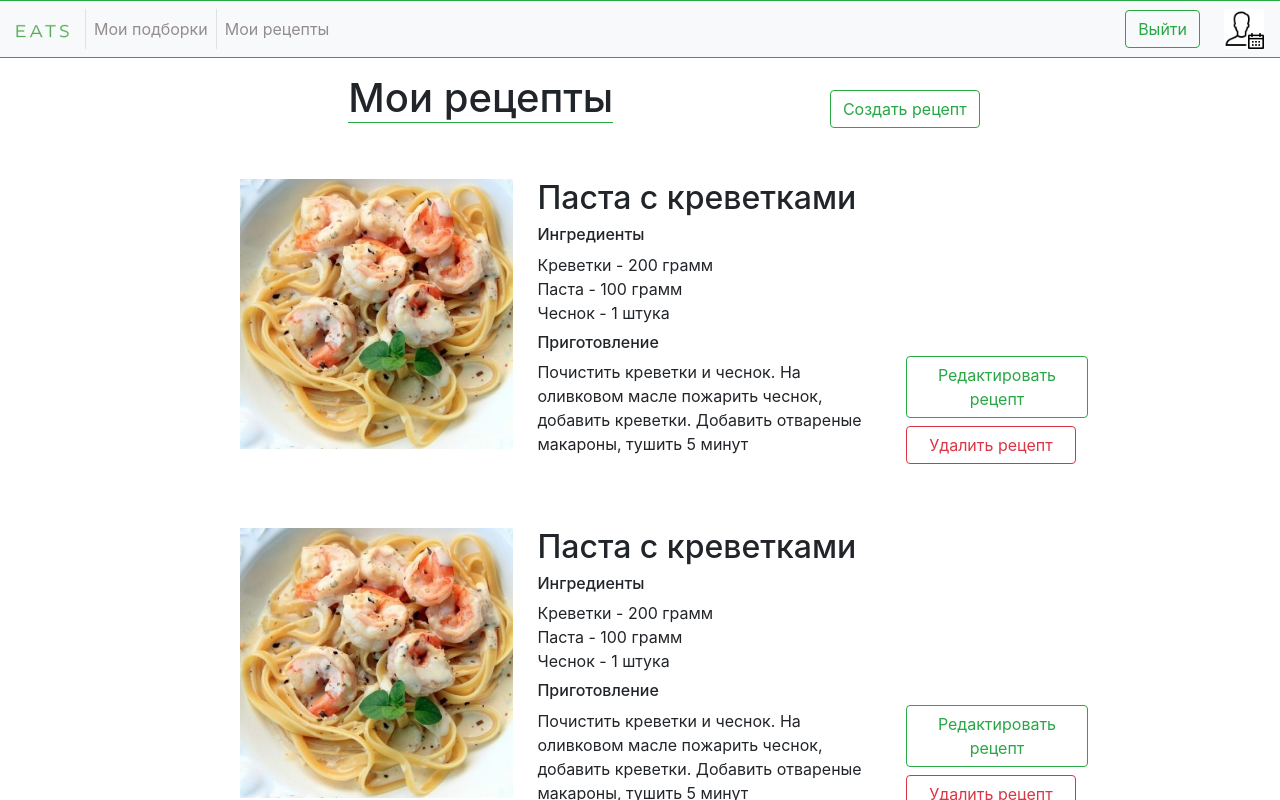
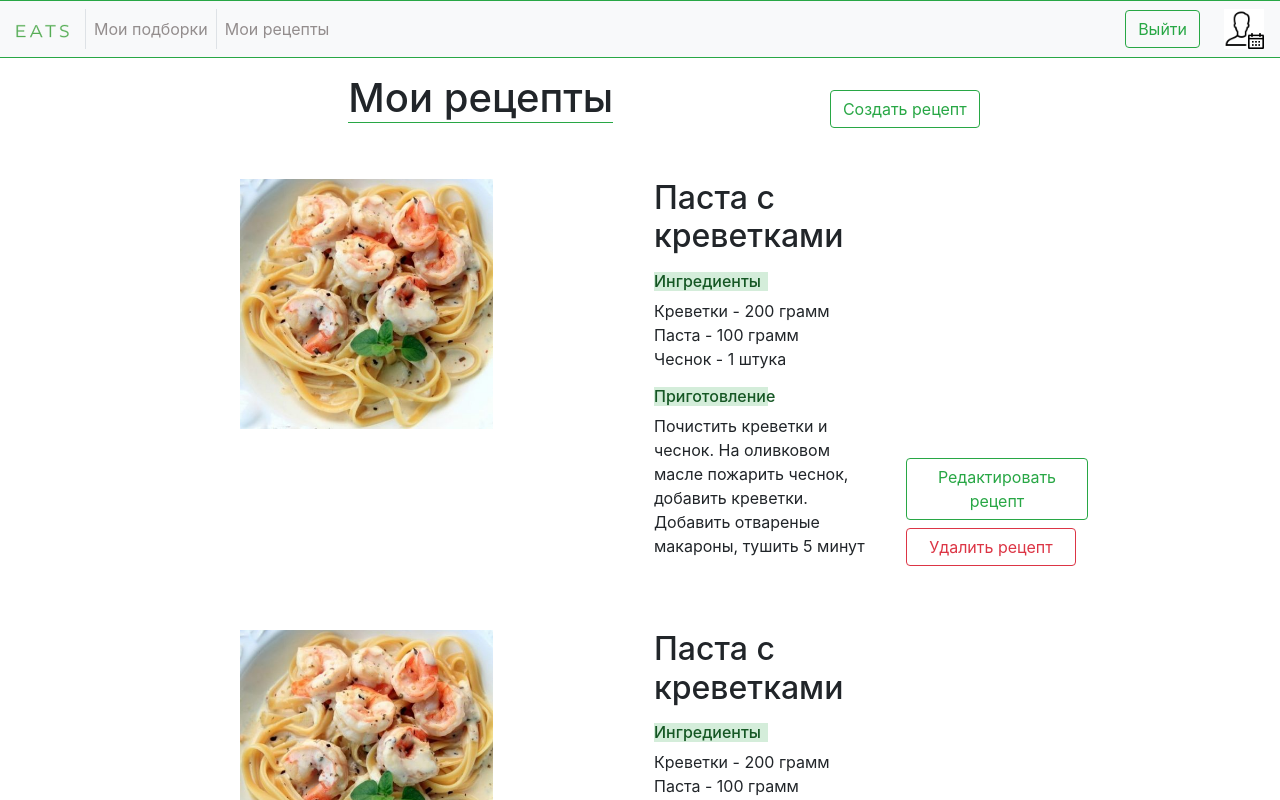
Before and after one commit to LizaSluzhaeva/EatsProject, a Vue app: page /myRecipes in a window 1280 px wide. Shown: the top 800 px of the page. Built offline with nearby package versions, Linux system fonts and the light colour scheme.

Commit message:
ref: styles changing

```diff
--- a/src/components/Collection.vue
+++ b/src/components/Collection.vue
@@ -1,7 +1,7 @@
 <template>
   <div class="p-4" style="max-width: 70%">
     <div class="card d-flex flex-row pl-3 justify-content-between">
-      <img style="max-width: 270px" :src="require(`@/assets/${collection.image}`)" alt="Не удалось загрузить изображение">
+      <img style="max-width: 270px; max-height: 280px" :src="require(`@/assets/${collection.image}`)" alt="Не удалось загрузить изображение">
       <div class="pt-3">
         <h4 class="p-2 mb-0 "> {{ collection.name }} </h4>
         <div class="card-text" v-for="recipe in collection.recipes" :key="recipe">
--- a/src/components/ListOfCollections.vue
+++ b/src/components/ListOfCollections.vue
@@ -67,6 +67,22 @@ name: "ListOfCollections",
             }
           ]
         },
+        {
+          name: 'Супы',
+          idOfCollection: 3,
+          image: 'суп1.jpg',
+          recipes: [
+            {
+              name: 'Куриный суп'
+            },
+            {
+              name: 'Борщ с фасолью'
+            },
+            {
+              name: 'Чечевичный суп'
+            }
+          ]
+        }
       ]
     }
   }
--- a/src/components/ListOfRecipesShort.vue
+++ b/src/components/ListOfRecipesShort.vue
@@ -4,9 +4,11 @@
       <SearchRecipe class="col col-lg-4 col-md-4 col-sm-4"></SearchRecipe>
       <FilterRecipe class="col col-lg-2 col-md-2 col-sm-2"></FilterRecipe>
     </div>
-    <div class="d-flex flex-row">
+    <div class="gridBody">
       <RecipeShort v-bind:recipe="recipes[0]"></RecipeShort>
       <RecipeShort v-bind:recipe="recipes[1]"></RecipeShort>
+      <RecipeShort v-bind:recipe="recipes[2]"></RecipeShort>
+      <RecipeShort v-bind:recipe="recipes[3]"></RecipeShort>
     </div>
     <ButtonsToScroll></ButtonsToScroll>
   </div>
@@ -109,6 +111,84 @@ name: "ListOfRecipesShort",
             Surname:"Van",
             isAdmin: false
           }
+        },
+        {
+          name:'Блинчики с сыром фета',
+          id: 3,
+          type: 'Завтрак',
+          image: 'блюдо3.jpg',
+          time: '35-45 мин',
+          ingredients: [
+            {
+              product: {
+                name: "Молоко"
+              },
+              numberOfProduct: 300,
+              unitOfMeasurement: 'грамм'
+            },
+            {
+              product: {
+                name: "Мука"
+              },
+              numberOfProduct: 200,
+              unitOfMeasurement: 'грамм'
+            },
+            {
+              product: {
+                name: "Яйца"
+              },
+              numberOfProduct: 4,
+              unitOfMeasurement: 'штуки'
+            }
+          ],
+          instruction: 'Смешать молоко и яйца, добавить соль по вкусу. Испечь блинчики с добавлением масла.',
+          isPrivate: false,
+          creatorId: {
+            login: "Ivan66",
+            password: "777",
+            id: 1,
+            name: "Ivan",
+            Surname:"Van",isAdmin: false
+          }
+        },
+        {
+          name:'Быстрая лазанья',
+          id: 3,
+          type: 'Основное блюдо',
+          image: 'блюдо4.jpg',
+          time: '20-30 мин',
+          ingredients: [
+            {
+              product: {
+                name: "Тонкий лаваш"
+              },
+              numberOfProduct: 1,
+              unitOfMeasurement: 'штука'
+            },
+            {
+              product: {
+                name: "Сыр"
+              },
+              numberOfProduct: 100,
+              unitOfMeasurement: 'грамм'
+            },
+            {
+              product: {
+                name: "Томатная паста"
+              },
+              numberOfProduct: 40,
+              unitOfMeasurement: 'грамм'
+            }
+          ],
+          instruction: 'Выложить слоями лаваш, томатную пасту и натертый на терке сыр. Сверху посыпать сыром и выпекать в духовке 15 минут. Готовое блюдо можно украсить зеленью.',
+          isPrivate: false,
+          creatorId: {
+            login: "Ivan66",
+            password: "777",
+            id: 1,
+            name: "Ivan",
+            Surname:"Van",isAdmin: false
+          }
         }
       ]
     }
@@ -117,5 +197,10 @@ name: "ListOfRecipesShort",
 </script>
 
 <style scoped>
-
+.gridBody {
+  display: grid;
+  grid-template-columns: 1fr 1fr 1fr;
+  grid-column-gap: 12px;
+  grid-row-gap: 6px;
+}
 </style>
--- a/src/components/ModalAddCollection.vue
+++ b/src/components/ModalAddCollection.vue
@@ -9,7 +9,7 @@
           <input class="form-control" id="exampleFormControlInput1" placeholder="Название">
         </div>
         <div class="modal-footer d-flex flex-row justify-content-around">
-          <button type="button" class="btn btn-success">Добавить</button>
+          <button @click="addBtnClick" type="button" class="btn btn-success">Добавить</button>
           <button @click="closeBtnClick" type="button" class="btn btn-danger" data-bs-dismiss="modal">Отмена</button>
         </div>
       </div>
@@ -26,7 +26,12 @@ export default {
       this.$emit('updateParent', {
         isModalAddRecipeToSelVisible: this.isModalAddRecipeToSelVisible
       })
-    }
+    },
+    addBtnClick() {
+      this.$emit('updateParent', {
+        isModalAddRecipeToSelVisible: this.isModalAddRecipeToSelVisible
+      })
+    },
   }
 }
 </script>
--- a/src/components/ModalRecipeDetail.vue
+++ b/src/components/ModalRecipeDetail.vue
@@ -9,11 +9,11 @@
         <div class="mb-2 modal-body d-flex flex-row justify-content-between">
           <img style="max-height: 270px" :src="require(`@/assets/${recipe.image}`)" alt="Не удалось загрузить изображение">
           <div class="flex-column ml-4">
-            <h6 class="mb-2 mt-2">Ингредиенты</h6>
+            <h6 class="mb-2 mt-2 alert-success w-50">Ингредиенты</h6>
             <p class="m-0" v-for="ingredient in recipe.ingredients" :key="ingredient">
               {{ingredient.product.name}} - {{ingredient.numberOfProduct}} {{ingredient.unitOfMeasurement}}
             </p>
-            <h6 class="mt-2">Приготовление</h6>
+            <h6 class="mt-2 alert-success w-50">Приготовление</h6>
             <p>
               {{recipe.instruction}}
             </p>
--- a/src/components/RecipeDetail.vue
+++ b/src/components/RecipeDetail.vue
@@ -1,14 +1,16 @@
 <template>
   <div class="mt-5 ml-5" style="width: 80%">
     <div class="mb-2 d-flex flex-row justify-content-between">
-      <img style="max-height: 270px; max-width: 308px" :src="require(`@/assets/${recipe.image}`)" alt="Не удалось загрузить изображение">
+      <div style="min-height: 250px; min-width: 390px">
+        <img style="max-height: 250px; max-width: 350px" :src="require(`@/assets/${recipe.image}`)" alt="Не удалось загрузить изображение">
+      </div>
       <div class="flex-column ml-4">
         <h2>{{ recipe.name }}</h2>
-        <h6 class="mb-2 mt-2">Ингредиенты</h6>
+        <h6 class="mb-2 mt-3 alert-success w-50">Ингредиенты</h6>
         <p class="m-0" v-for="ingredient in recipe.ingredients" :key="ingredient">
           {{ ingredient.product.name }} - {{ ingredient.numberOfProduct }} {{ ingredient.unitOfMeasurement }}
         </p>
-        <h6 class="mt-2">Приготовление</h6>
+        <h6 class="mt-3 alert-success w-50">Приготовление</h6>
         <p>
           {{ recipe.instruction }}
         </p>
--- a/src/components/RecipeShort.vue
+++ b/src/components/RecipeShort.vue
@@ -3,13 +3,13 @@
     <ModalRecipeDetail :someProps="isModalRecipeDetailVisible" @updateParent="closeModal" v-if="isModalRecipeDetailVisible"
                        v-bind:recipe="recipe"> </ModalRecipeDetail>
     <ModalAddRecipeToSelection :someProps="isModalAddRecipeToSelVisible" @updateParent="closeModal" v-if="isModalAddRecipeToSelVisible"></ModalAddRecipeToSelection>
-    <div class="card"> <!--TODO одинаковые размеры карточек-->
+    <div class="card" style="min-width: 350px; max-width: 350px">
       <div @click="cardClick" class="w-100">
-        <img style="max-height: 270px;" :src="require(`@/assets/${recipe.image}`)" alt="Не удалось загрузить изображение">
+        <img style="max-height: 270px; max-width: 350px" :src="require(`@/assets/${recipe.image}`)" alt="Не удалось загрузить изображение">
         <h4 class="p-2 mb-0 "> {{ recipe.name }} </h4>
         <div class="p-2">
           <span class="card-text" v-for="ingredient in recipe.ingredients" :key="ingredient">
-            {{ ingredient.product.name }},
+            {{ ingredient.product.name }}
           </span>
         </div>
       </div>
```
